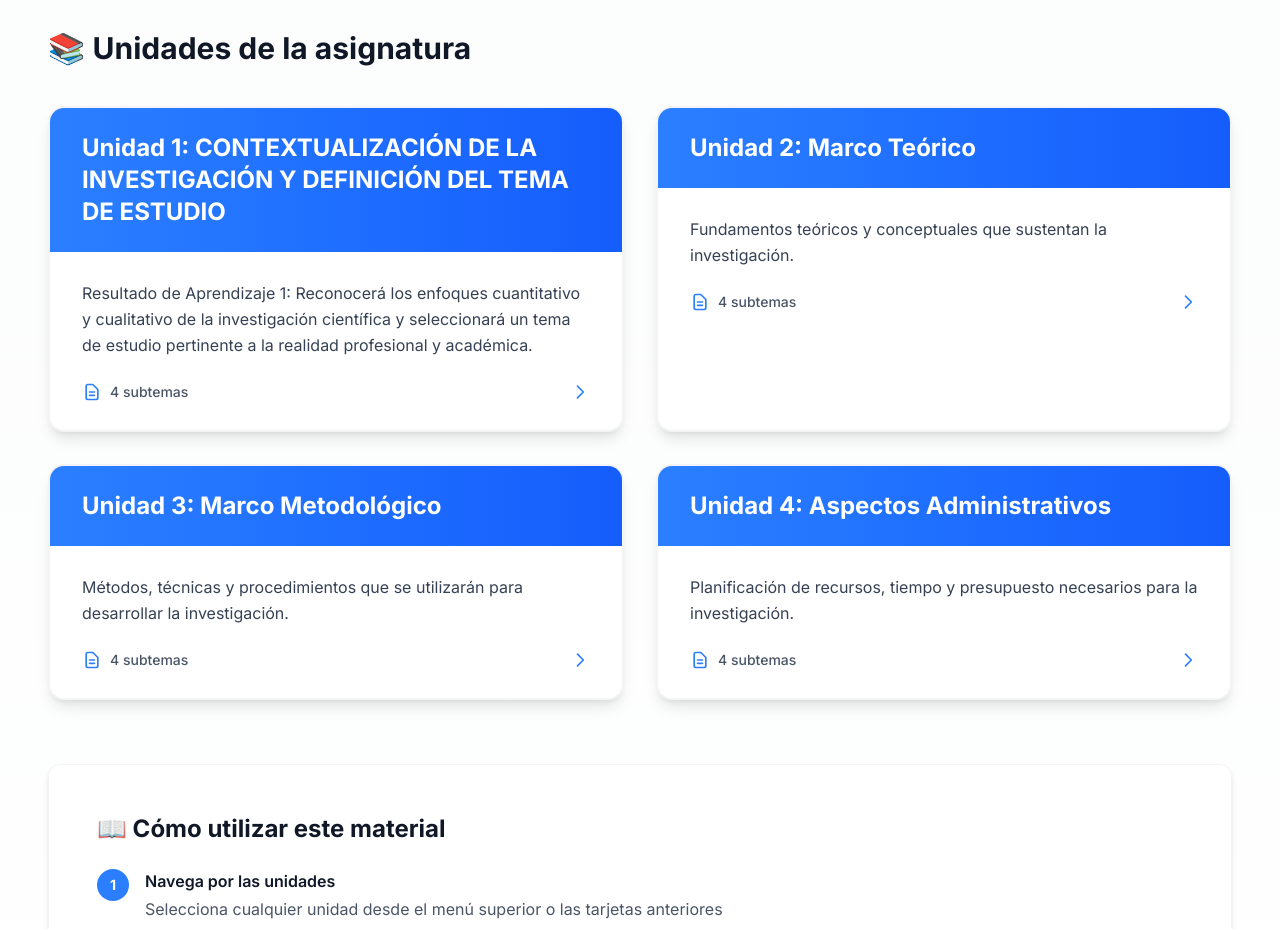
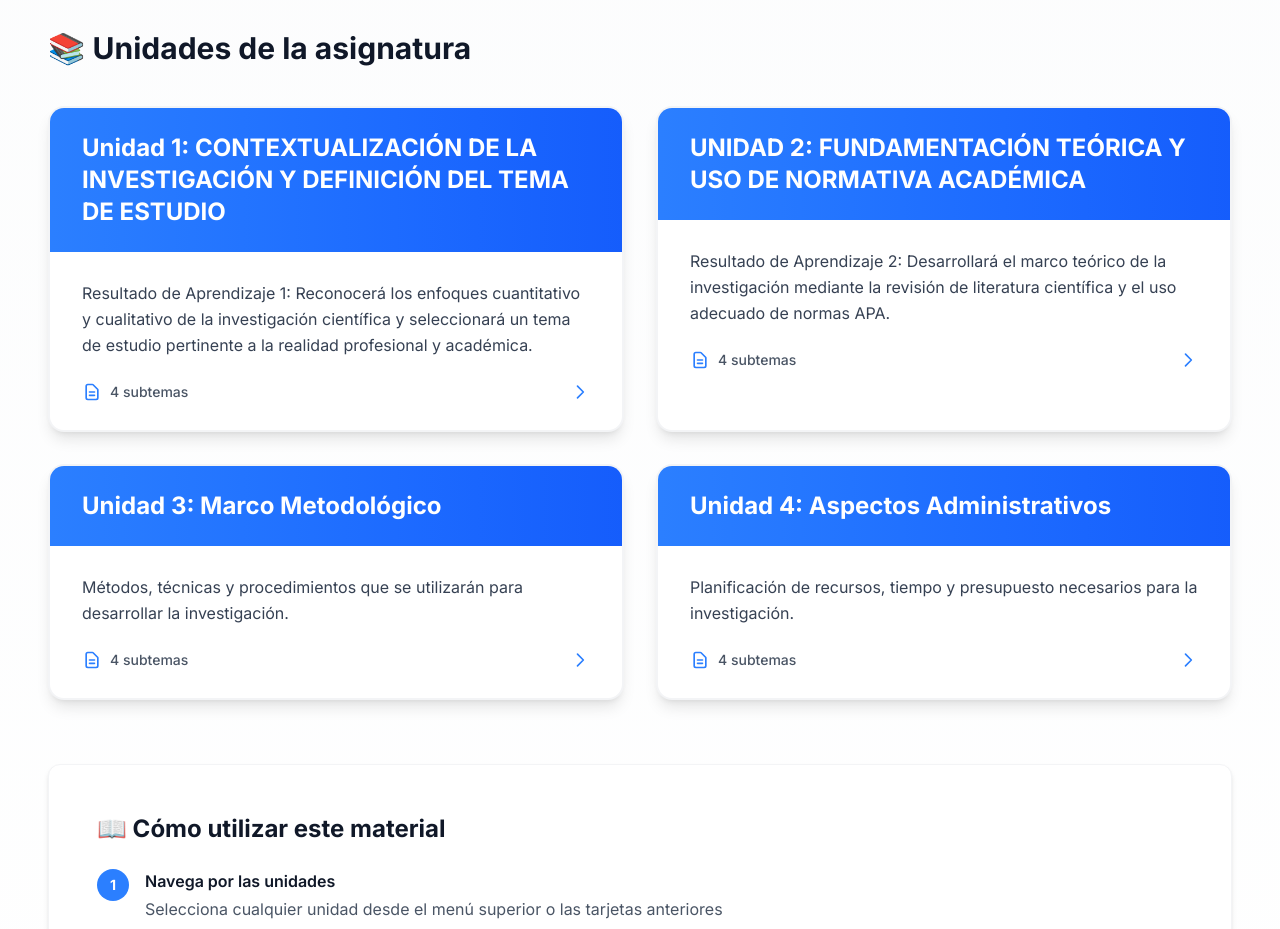
Before and after one commit to almacenero/unemi-educacion, a Next.js app: page / in a window 1280 px wide. Shown: the part 1460-2389 px from the top of the page. Built offline with nearby package versions, Linux system fonts and the light colour scheme.

Commit message:
refactor: Actualizar nombre y descripción de Unidad 2
- Cambiar título a 'FUNDAMENTACIÓN TEÓRICA Y USO DE NORMATIVA ACADÉMICA'
- Actualizar descripción con Resultado de Aprendizaje 2

```diff
--- a/app/data/course-structure.ts
+++ b/app/data/course-structure.ts
@@ -115,8 +115,8 @@ export const courseData: Unidad[] = [
   },
   {
     id: 2,
-    titulo: "Unidad 2: Marco Teórico",
-    descripcion: "Fundamentos teóricos y conceptuales que sustentan la investigación.",
+    titulo: "UNIDAD 2: FUNDAMENTACIÓN TEÓRICA Y USO DE NORMATIVA ACADÉMICA",
+    descripcion: "Resultado de Aprendizaje 2: Desarrollará el marco teórico de la investigación mediante la revisión de literatura científica y el uso adecuado de normas APA.",
     subtemas: [
       {
         id: "2-1",
```
